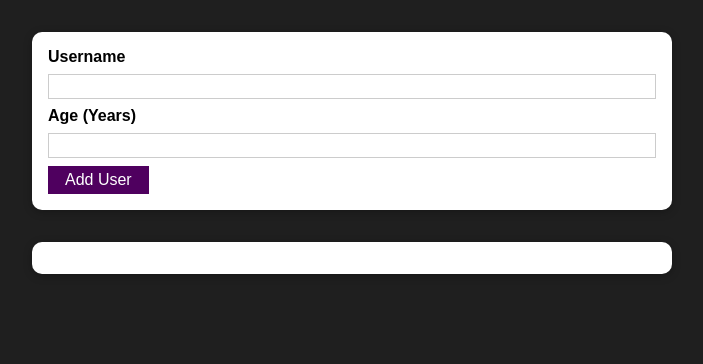
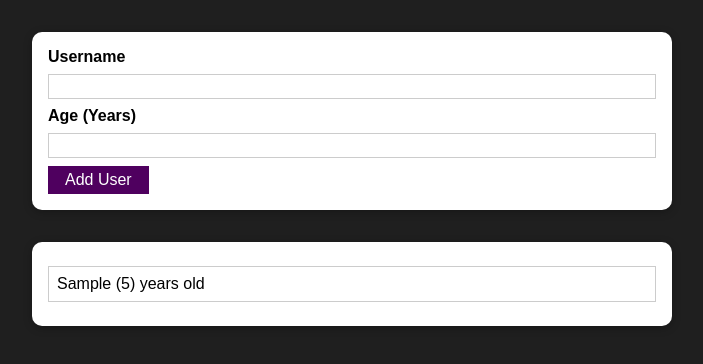
Before and after one commit to vuki247/react-user-management, a React (Create React App) app: page / in a window 1280 px wide. Both pictures are taken after typing "Sample", "5" into the empty fields and a click on the button "Add User". Shown: the top 364 px of the page, without its empty margins (288-991 px from the left). Built offline with nearby package versions, Linux system fonts and the light colour scheme.

Commit message:
Manage a list of users via state

```diff
--- a/src/App.js
+++ b/src/App.js
@@ -1,13 +1,24 @@
-import React from "react";
+import React, { useState } from "react";
 
 import AddUser from "./components/Users/AddUser";
 import UsersList from "./components/Users/UsersList";
 
 function App() {
+  const [usersList, setUsersList] = useState([]);
+
+  const addUserHandler = (uName, uAge) => {
+    setUsersList((prevUsersList) => {
+      return [
+        ...prevUsersList,
+        { name: uName, age: uAge, id: Math.random().toString() },
+      ];
+    });
+  };
+
   return (
     <div>
-      <AddUser />
-      <UsersList users={[]} />
+      <AddUser onAddUser={addUserHandler} />
+      <UsersList users={usersList} />
     </div>
   );
 }
--- a/src/components/Users/AddUser.js
+++ b/src/components/Users/AddUser.js
@@ -15,7 +15,7 @@
     if (+enteredAge < 1) {
       return;
     }
-    console.log(enteredUsername, enteredAge);
+    props.onAddUser(enteredUsername, enteredAge);
     setEnteredUsername("");
     setEnteredAge("");
   };
--- a/src/components/Users/UsersList.js
+++ b/src/components/Users/UsersList.js
@@ -7,7 +7,7 @@
       <ul>
         {props.users.map((user) => {
           return (
-            <li>
+            <li key={user.id}>
               {user.name} ({user.age}) years old
             </li>
           );
```
